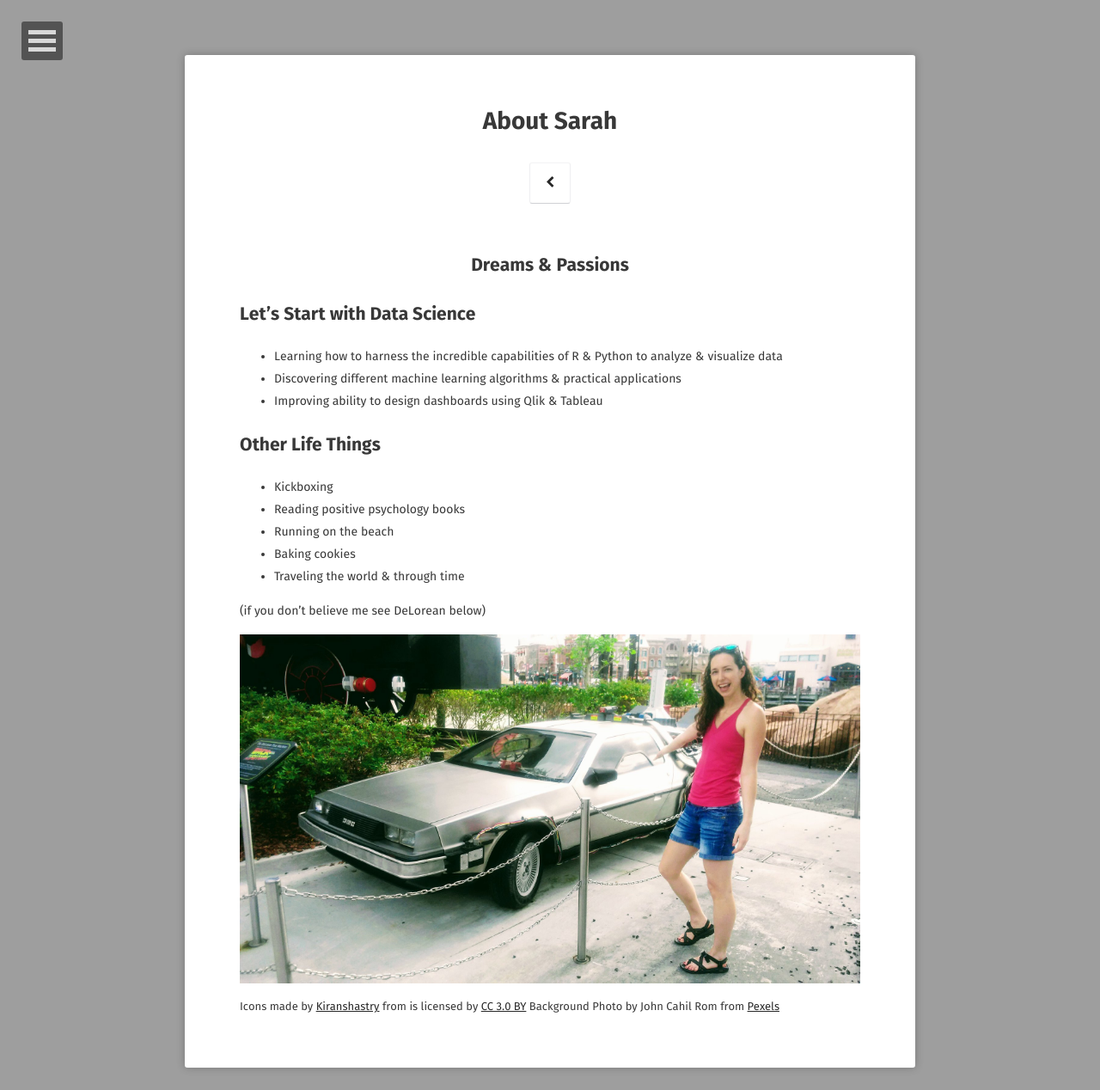
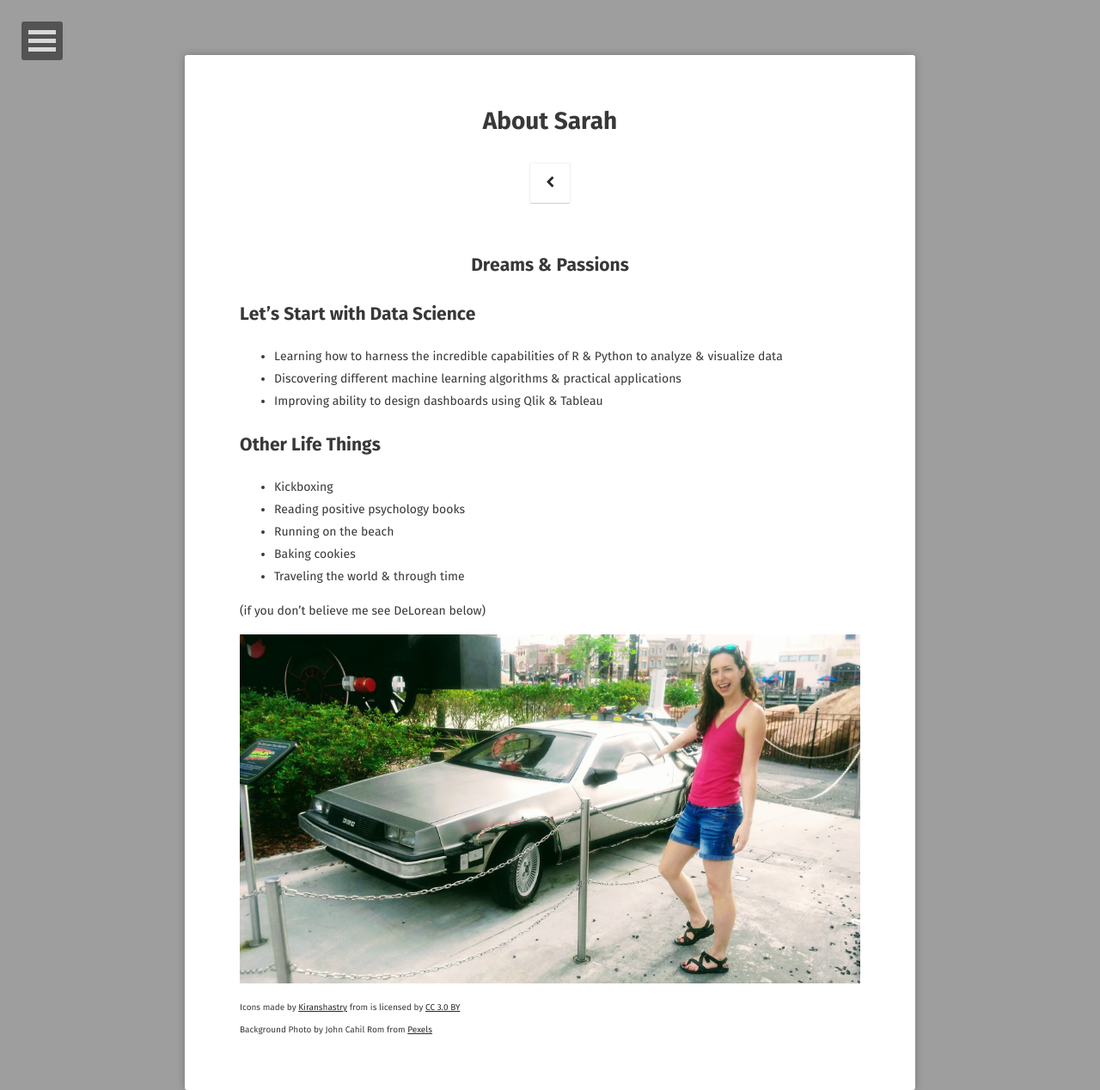
Before and after one commit to sarahschirduan/sarahschirduan.github.io, a Jekyll site: the page built from about/index.md, in a window 1280 px wide. Shown: the whole page at 86% size. Built offline with Jekyll 4.4.1, drawn with Linux system fonts in a browser that asks for light colours; some web fonts are replaced; before the commit the page ends 1242 px from its top, so only the background shows below that.

Commit message:
Update index.md

```diff
--- a/about/index.md
+++ b/about/index.md
@@ -25,6 +25,6 @@
 
 <a href="/assets/img/DeLorean.jpg"><img src="/assets/img/DeLorean.jpg">
 
-<div><font size="-1">Icons made by <a href="https://www.flaticon.com/authors/kiranshastry" title="Kiranshastry">Kiranshastry</a> from <a href="https://www.flaticon.com/" title="Flaticon"></a> is licensed by <a href="http://creativecommons.org/licenses/by/3.0/" 			   title="Creative Commons BY 3.0" target="blank">CC 3.0 BY</a>
+<div><font size="-2">Icons made by <a href="https://www.flaticon.com/authors/kiranshastry" title="Kiranshastry">Kiranshastry</a> from <a href="https://www.flaticon.com/" title="Flaticon"></a> is licensed by <a href="http://creativecommons.org/licenses/by/3.0/" 			   title="Creative Commons BY 3.0" target="blank">CC 3.0 BY</a></font></div>
 
-Background Photo by John Cahil Rom from <a href= "https://www.pexels.com/photo/underwater-2170473/" title="Pexels">Pexels</a></font></div>
+<div><font size="-2">Background Photo by John Cahil Rom from <a href= "https://www.pexels.com/photo/underwater-2170473/" title="Pexels">Pexels</a></font></div>
```
